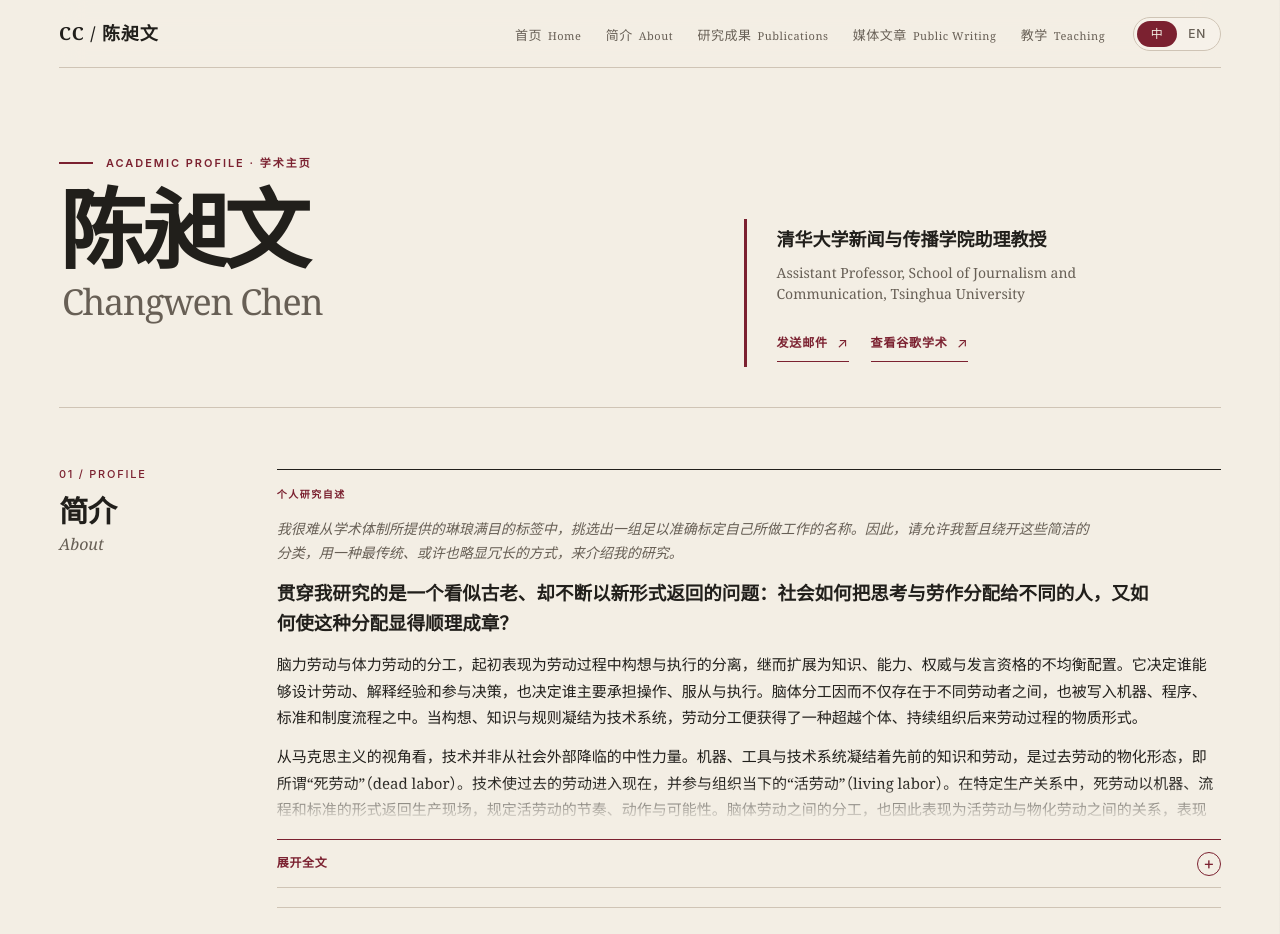
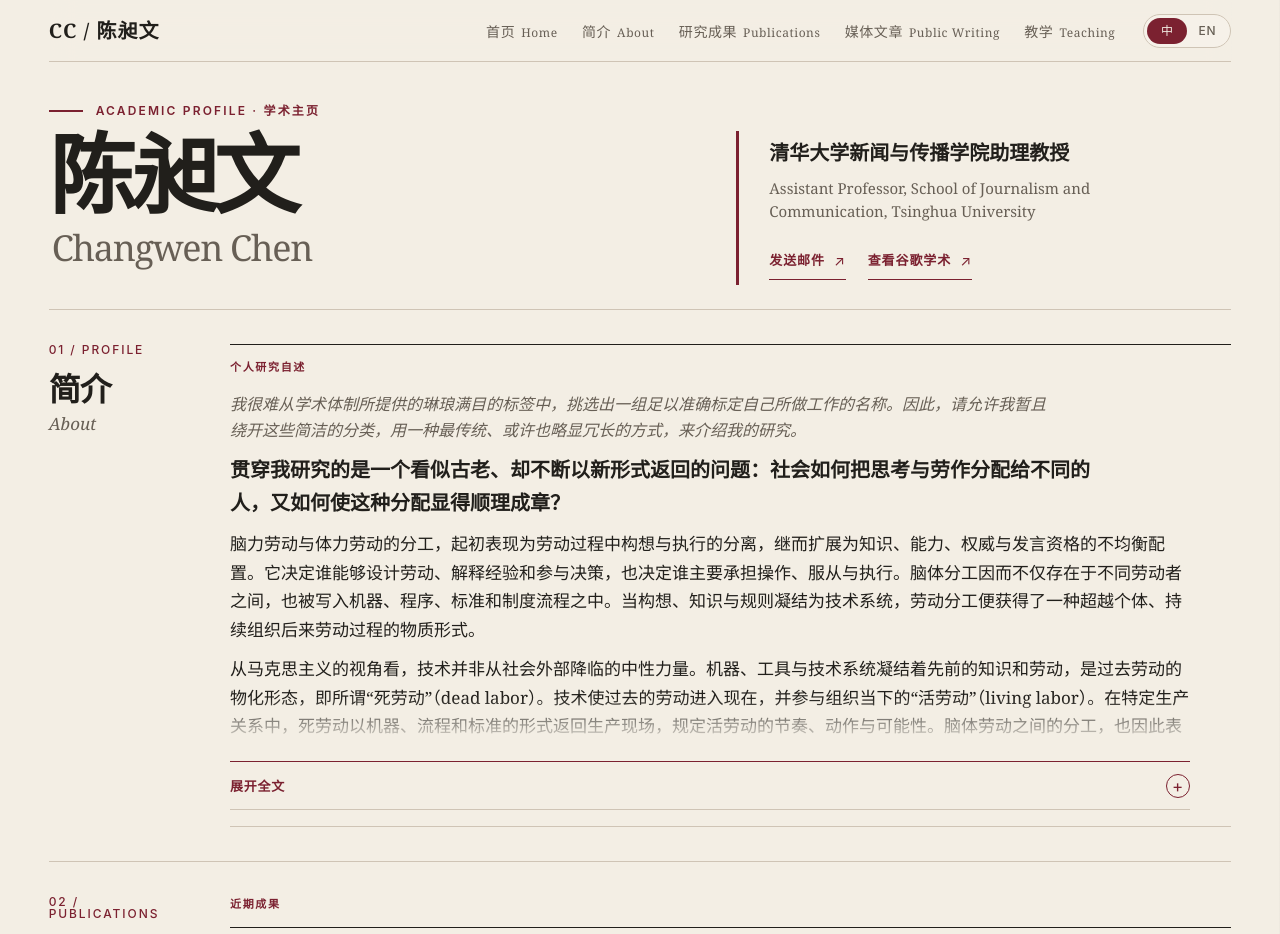
Before and after one commit to cklasd/changwen-chen-academic-homepage, a Next.js app: page / in a window 1280 px wide. Shown: the top 934 px of the page. Built offline with nearby package versions, Linux system fonts and the light colour scheme.

Commit message:
Tighten layout and increase typography

```diff
--- a/app/globals.css
+++ b/app/globals.css
@@ -49,9 +49,9 @@ a {
 }
 
 .site-shell {
-  width: min(100%, 1440px);
+  width: min(100%, 1380px);
   margin: 0 auto;
-  padding: 0 clamp(26px, 4.6vw, 68px);
+  padding: 0 clamp(24px, 3.8vw, 52px);
 }
 
 .masthead {
@@ -62,7 +62,7 @@ a {
   grid-template-columns: 1fr auto auto;
   gap: 28px;
   align-items: center;
-  height: 68px;
+  height: 62px;
   border-bottom: 1px solid var(--rule);
   background: color-mix(in srgb, var(--paper) 92%, transparent);
   backdrop-filter: blur(12px);
@@ -70,7 +70,7 @@ a {
 
 .mark {
   font-family: var(--serif);
-  font-size: 18px;
+  font-size: 20px;
   font-weight: 600;
   letter-spacing: 0.05em;
   text-decoration: none;
@@ -91,7 +91,7 @@ a {
   gap: 6px;
   align-items: baseline;
   color: var(--muted);
-  font-size: 13px;
+  font-size: 14px;
   font-weight: 500;
   letter-spacing: 0.04em;
   text-decoration: none;
@@ -100,7 +100,7 @@ a {
 
 .site-nav a span {
   font-family: Georgia, serif;
-  font-size: 11px;
+  font-size: 12px;
   font-weight: 400;
 }
 
@@ -138,10 +138,10 @@ a {
 .hero {
   display: grid;
   grid-template-columns: minmax(0, 1.12fr) minmax(340px, 0.88fr);
-  gap: clamp(42px, 6vw, 82px);
+  gap: clamp(32px, 4.5vw, 60px);
   align-items: end;
-  min-height: 340px;
-  padding: clamp(40px, 5vh, 54px) 0 40px;
+  min-height: 248px;
+  padding: clamp(20px, 2.6vh, 30px) 0 24px;
   border-bottom: 1px solid var(--rule);
 }
 
@@ -153,9 +153,9 @@ a {
   display: flex;
   gap: 13px;
   align-items: center;
-  margin: 0 0 18px;
+  margin: 0 0 14px;
   color: var(--accent);
-  font-size: 11px;
+  font-size: 12px;
   font-weight: 600;
   letter-spacing: 0.18em;
   text-transform: uppercase;
@@ -200,7 +200,7 @@ h1 span {
 .role-primary {
   margin: 0;
   font-family: var(--serif);
-  font-size: 18px;
+  font-size: 20px;
   font-weight: 600;
   line-height: 1.52;
 }
@@ -214,7 +214,7 @@ h1 span {
   margin: 8px 0 0;
   color: var(--muted);
   font-family: Georgia, "Times New Roman", serif;
-  font-size: 14px;
+  font-size: 15px;
   line-height: 1.55;
 }
 
@@ -237,7 +237,7 @@ h1 span {
   padding: 7px 0 8px;
   border-bottom: 1px solid currentColor;
   color: var(--accent);
-  font-size: 12px;
+  font-size: 13px;
   font-weight: 600;
   letter-spacing: 0.07em;
   text-decoration: none;
@@ -257,9 +257,9 @@ h1 span {
 
 .editorial-section {
   display: grid;
-  grid-template-columns: minmax(150px, 0.3fr) minmax(0, 1.7fr);
-  gap: clamp(34px, 4vw, 58px);
-  padding: clamp(42px, 4.8vw, 62px) 0;
+  grid-template-columns: minmax(132px, 0.25fr) minmax(0, 1.75fr);
+  gap: clamp(26px, 3vw, 42px);
+  padding: clamp(24px, 2.7vw, 34px) 0;
   border-bottom: 1px solid var(--rule);
 }
 
@@ -270,14 +270,14 @@ h1 span {
 .section-number {
   margin: 0 0 14px;
   color: var(--accent);
-  font: 500 11px/1 var(--sans);
+  font: 500 12px/1 var(--sans);
   letter-spacing: 0.16em;
 }
 
 h2 {
   margin: 0;
   font-family: var(--serif);
-  font-size: clamp(28px, 2.3vw, 36px);
+  font-size: clamp(30px, 2.5vw, 38px);
   font-weight: 600;
   line-height: 1.18;
   letter-spacing: -0.025em;
@@ -288,71 +288,71 @@ h2 span {
   margin-top: 6px;
   color: var(--muted);
   font-family: Georgia, "Times New Roman", serif;
+  font-size: 17px;
+  font-style: italic;
+  font-weight: 400;
+  letter-spacing: 0;
+}
+
+[data-locale="en"] h2 span {
+  font-family: var(--serif);
+}
+
+.about-content {
+  min-width: 0;
+}
+
+.section-body {
+  min-width: 0;
+}
+
+.profile-content {
+  min-width: 0;
+}
+
+.statement-block {
+  padding: 14px 0 16px;
+  border-top: 1px solid var(--ink);
+  border-bottom: 1px solid var(--rule);
+}
+
+.statement-block .subsection-label {
+  margin-bottom: 15px;
+}
+
+.statement-copy {
+  max-width: 960px;
+  font-family: var(--serif);
+  font-size: clamp(17px, 1.25vw, 19px);
+  line-height: 1.68;
+}
+
+[data-locale="en"] .statement-copy {
+  font-family: Georgia, "Times New Roman", serif;
+  line-height: 1.72;
+}
+
+.statement-copy p {
+  margin: 0;
+}
+
+.statement-copy p + p {
+  margin-top: 11px;
+}
+
+.statement-copy p:first-child {
+  max-width: 820px;
+  color: var(--muted);
   font-size: 16px;
   font-style: italic;
   font-weight: 400;
-  letter-spacing: 0;
-}
-
-[data-locale="en"] h2 span {
-  font-family: var(--serif);
-}
-
-.about-content {
-  min-width: 0;
-}
-
-.section-body {
-  min-width: 0;
-}
-
-.profile-content {
-  min-width: 0;
-}
-
-.statement-block {
-  padding: 17px 0 19px;
-  border-top: 1px solid var(--ink);
-  border-bottom: 1px solid var(--rule);
-}
-
-.statement-block .subsection-label {
-  margin-bottom: 15px;
-}
-
-.statement-copy {
-  max-width: 960px;
-  font-family: var(--serif);
-  font-size: clamp(15px, 1.15vw, 17px);
-  line-height: 1.76;
-}
-
-[data-locale="en"] .statement-copy {
-  font-family: Georgia, "Times New Roman", serif;
-  line-height: 1.72;
-}
-
-.statement-copy p {
-  margin: 0;
-}
-
-.statement-copy p + p {
-  margin-top: 13px;
-}
-
-.statement-copy p:first-child {
-  max-width: 820px;
-  color: var(--muted);
-  font-size: 14px;
-  font-style: italic;
-  font-weight: 400;
-  line-height: 1.7;
+  line-height: 1.65;
 }
 
 .statement-copy p:nth-child(2) {
   max-width: 880px;
   color: var(--ink);
-  font-size: clamp(18px, 1.45vw, 21px);
+  font-size: clamp(20px, 1.55vw, 23px);
   font-weight: 600;
   line-height: 1.62;
 }
@@ -377,7 +377,7 @@ h2 span {
   border-bottom: 1px solid var(--rule);
   background: transparent;
   color: var(--accent);
-  font: 650 12px/1.4 var(--sans);
+  font: 650 13px/1.4 var(--sans);
   letter-spacing: 0.055em;
   text-align: left;
   cursor: pointer;
@@ -416,7 +416,7 @@ h2 span {
 .publication-year {
   padding-top: 3px;
   color: var(--accent);
-  font: 600 11px/1.3 var(--sans);
+  font: 600 12px/1.3 var(--sans);
   letter-spacing: 0.09em;
 }
 
@@ -430,9 +430,9 @@ h2 span {
 
 .subsection-label {
   display: block;
-  margin: 0 0 18px;
+  margin: 0 0 14px;
   color: var(--accent);
-  font-size: 10px;
+  font-size: 11px;
   font-weight: 600;
   letter-spacing: 0.15em;
   text-transform: uppercase;
@@ -510,20 +510,20 @@ h2 span {
   grid-template-columns: 62px minmax(0, 1fr);
   gap: 22px;
   align-items: start;
-  padding: 15px 0 16px;
+  padding: 13px 0 14px;
   border-bottom: 1px solid var(--rule);
 }
 
 .publication-copy p {
   margin: 0 0 5px;
   color: var(--accent);
-  font-size: 10px;
+  font-size: 11px;
   font-weight: 600;
   letter-spacing: 0.055em;
 }
 
 .publication-list h3 {
-  font-size: 17px;
+  font-size: 19px;
   line-height: 1.42;
 }
 
@@ -532,7 +532,7 @@ h2 span {
   margin-top: 6px;
   color: var(--muted);
   font-family: Georgia, "Times New Roman", var(--serif);
-  font-size: 13px;
+  font-size: 14px;
   line-height: 1.5;
 }
 
@@ -585,7 +585,7 @@ h2 span {
 .course-list p {
   margin: 0;
   font-family: var(--serif);
-  font-size: 17px;
+  font-size: 19px;
   line-height: 1.55;
 }
 
@@ -600,7 +600,7 @@ footer {
   align-items: center;
   min-height: 62px;
   color: var(--muted);
-  font-size: 10px;
+  font-size: 11px;
   letter-spacing: 0.06em;
 }
 
@@ -629,7 +629,7 @@ footer span:last-child {
 
   .hero {
     grid-template-columns: 1fr;
-    gap: 34px;
+    gap: 26px;
     align-items: start;
   }
 
@@ -641,7 +641,7 @@ footer span:last-child {
 @media (max-width: 860px) {
   .editorial-section {
     grid-template-columns: 1fr;
-    gap: 26px;
+    gap: 20px;
   }
 
 }
@@ -671,8 +671,8 @@ footer span:last-child {
 
   .hero {
     min-height: 0;
-    padding: 38px 0 34px;
-    gap: 30px;
+    padding: 24px 0 22px;
+    gap: 24px;
   }
 
   h1 {
@@ -697,7 +697,7 @@ footer span:last-child {
   }
 
   .editorial-section {
-    padding: 38px 0;
+    padding: 26px 0;
   }
 
   .research-list li {
@@ -728,7 +728,7 @@ footer span:last-child {
   }
 
   .publication-list h3 {
-    font-size: 16px;
+    font-size: 18px;
   }
 
   footer {
```
